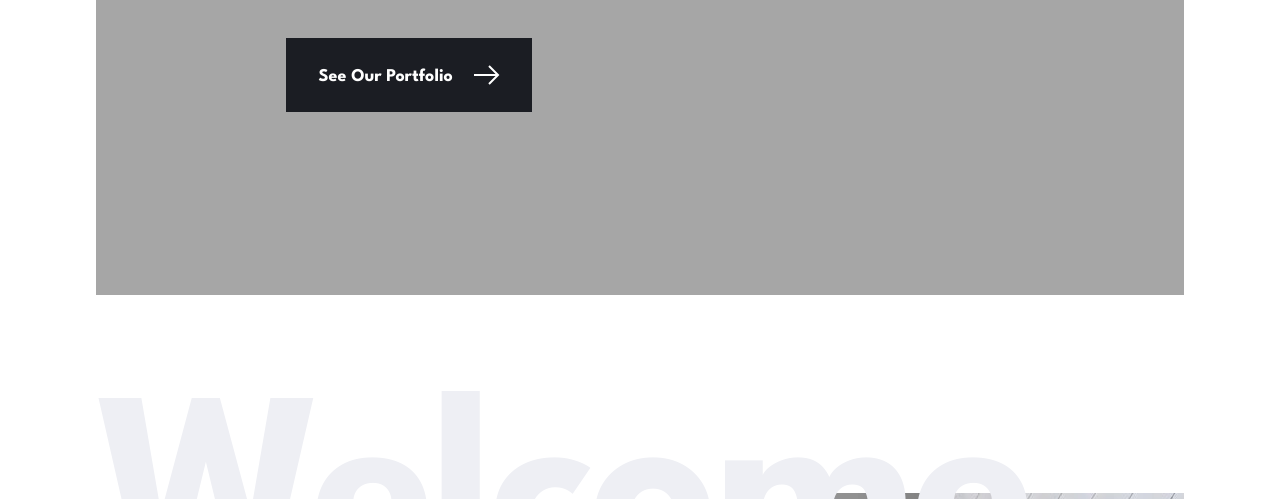
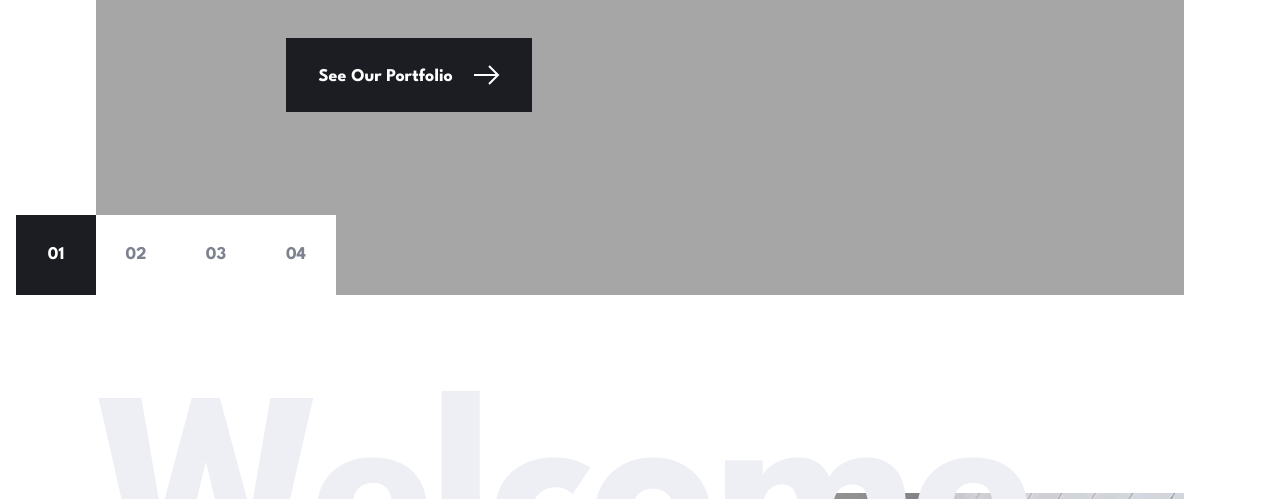
Before and after one commit to jkaps9/arch-studio, a website built with Vite: page index.html in a window 1280 px wide. Shown: the part 601-1100 px from the top of the page. Built offline with nearby package versions, Linux system fonts and the light colour scheme; files whose address does not match are found by name.

Commit message:
add and style slide switcher

```diff
--- a/index.html
+++ b/index.html
@@ -70,6 +70,20 @@
               </g>
             </svg>
           </a>
+          <div class="slide-switcher">
+            <div class="slide-indicator active">
+              <p>01</p>
+            </div>
+            <div class="slide-indicator">
+              <p>02</p>
+            </div>
+            <div class="slide-indicator">
+              <p>03</p>
+            </div>
+            <div class="slide-indicator">
+              <p>04</p>
+            </div>
+          </div>
         </div>
       </section>
 
--- a/src/style.css
+++ b/src/style.css
@@ -218,6 +218,12 @@ header > .container {
       height: 0;
       position: absolute;
     }
+  }
+
+  .slide-switcher {
+    visibility: hidden;
+    height: 0;
+    position: absolute;
   }
 }
 
@@ -617,8 +623,42 @@ footer {
     width: 85%;
   }
 
-  .hero > .container {
-    background-image: url("src/assets/home/desktop/image-hero-paramour.jpg");
+  .hero {
+    .container {
+      background-image: url("src/assets/home/desktop/image-hero-paramour.jpg");
+    }
+    .slide-switcher {
+      visibility: visible;
+      height: auto;
+      bottom: 0;
+      left: -80px;
+
+      display: flex;
+
+      .slide-indicator {
+        color: var(--medium-grey);
+        background-color: var(--white);
+        height: 80px;
+        width: 80px;
+        place-content: center;
+        text-align: center;
+        cursor: pointer;
+
+        &.active,
+        &:active {
+          background-color: var(--number-button-background-active);
+          color: var(--white);
+        }
+
+        &:hover {
+          background-color: var(--number-button-background-hover);
+        }
+
+        p {
+          font-weight: 700;
+        }
+      }
+    }
   }
 
   .small-team > .container {
```
